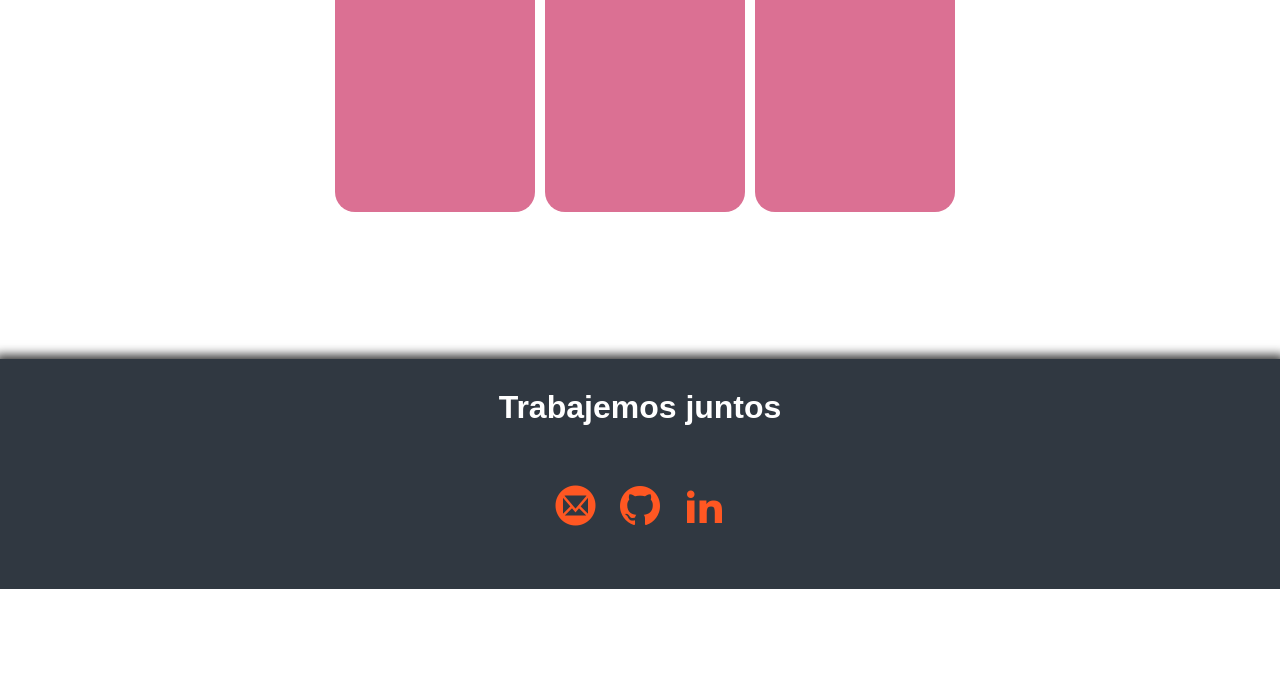
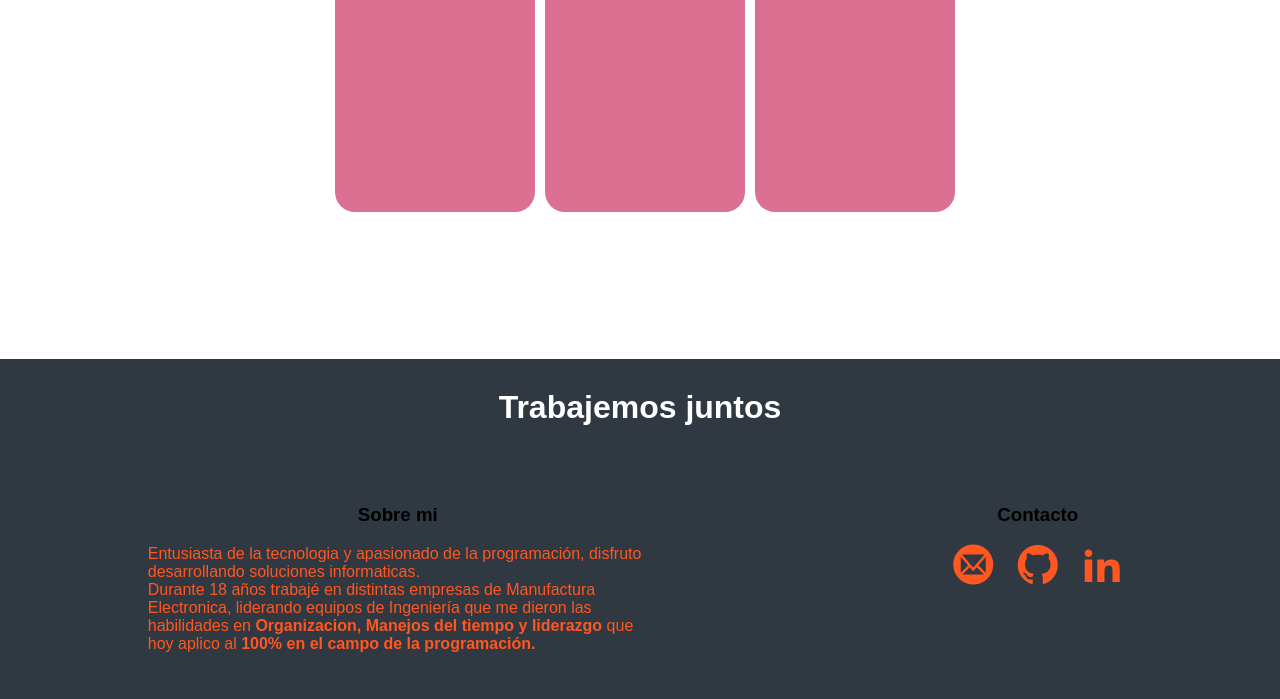
Before and after one commit to leono81/portfolio, a plain HTML site: page index.html in a window 1280 px wide. Shown: the part 1545-2244 px from the top of the page. Before the commit the page ends 2134 px from the top, so only its background shows below. Drawn offline with Linux system fonts and the light colour scheme; files whose address does not match are found by name; a web font is replaced by a local one.

Commit message:
se colocó el about-me en el footer y se quito del inicio

```diff
--- a/index.html
+++ b/index.html
@@ -26,11 +26,11 @@
         </div>
         <div class='about-me__texto'>
             <h2>Hola, soy Leandro!<br>Desarrollodar Front-End</h2>
-            <p>Entusiasta de la tecnologia y apasionado de la programación, disfruto desarrollando soluciones informaticas.<br>
+            <!-- <p>Entusiasta de la tecnologia y apasionado de la programación, disfruto desarrollando soluciones informaticas.<br>
                 Durante 18 años trabajé en distintas empresas de Manufactura Electronica, liderando equipos de
                 Ingeniería que me dieron las habilidades en <strong>Organizacion, Manejos del tiempo y liderazgo</strong> que
                 hoy aplico al <strong>100% en el campo de la programación.</strong>
-            </p>
+            </p> -->
         </div>
     </section>
 
@@ -111,12 +111,24 @@
         </div>
     </section>
 
-    <footer class='footer contacto' id='contact'>
+    <footer class='contacto' id='contact'>
         <h2>Trabajemos juntos</h2>
-        <div>
-            <a href="mailto:lterrado@gmail.com?"><i class="icon-mail"></i></a>
-            <a href="https://github.com/leono81" target="_blanck"><i class="icon-github"></i></a>
-            <a href="https://www.linkedin.com/in/leandro-terrado-b948382" target="_blanck"><i class="icon-linkedin"></i></a>
+
+        <div class="contacto__contenedor">
+            <div>
+                <h3>Sobre mi</h3>
+                <p>Entusiasta de la tecnologia y apasionado de la programación, disfruto desarrollando soluciones informaticas.<br>
+                    Durante 18 años trabajé en distintas empresas de Manufactura Electronica, liderando equipos de
+                    Ingeniería que me dieron las habilidades en <strong>Organizacion, Manejos del tiempo y liderazgo</strong> que
+                    hoy aplico al <strong>100% en el campo de la programación.</strong></p>
+            </div>
+
+            <div>
+                <h3>Contacto</h3>
+                <a href="mailto:lterrado@gmail.com?"><i class="icon-mail"></i></a>
+                <a href="https://github.com/leono81" target="_blanck"><i class="icon-github"></i></a>
+                <a href="https://www.linkedin.com/in/leandro-terrado-b948382" target="_blanck"><i class="icon-linkedin"></i></a>
+            </div>
         </div>
     </footer>
 </body>
--- a/style.css
+++ b/style.css
@@ -116,9 +116,8 @@ body {
     border-color: #ff5722;
     border-image: initial;
     margin-right:30px;
-    box-shadow: 10px 10px 5px 0px rgba(0,0,0,0.75);
-    -webkit-box-shadow: 10px 10px 5px 0px rgba(0,0,0,0.75);
-    -moz-box-shadow: 10px 10px 5px 0px rgba(0,0,0,0.75);    }
+
+}
 
 .about-me__texto{
     margin: 10px;
@@ -337,15 +336,13 @@ body {
 }
 
 .contacto {
-    height:200px;
+    height:auto;
     width: 100%;
     margin:0;
     text-align: center;
     background-color: #303841;
-    box-shadow: 0px 1px 10px 5px rgba(0,0,0,0.8);
-    -webkit-box-shadow: 0px 1px 10px 5px rgba(0,0,0,0.8);
-    -moz-box-shadow: 0px 1px 10px 5px rgba(0,0,0,0.8);
     padding-top: 30px;
+
 }
 
 .contacto > h2 {
@@ -354,7 +351,20 @@ body {
     margin: 0 0 60px 0;
 }
 
-.contacto a {
+.contacto__contenedor {
+    display:flex;
+    justify-content: space-around;
+    align-items:flex-start ;
+    padding-bottom: 30px;
+}
+
+.contacto__contenedor p {
+    width: 500px;
+    color: #ff5722;
+    text-align: left;
+}
+
+.contacto__contenedor a {
     font-size: 40px;
     margin: 10px;
     color: #ff5722;
@@ -363,5 +373,4 @@ body {
 
 
 .footer {
-
 }
```
